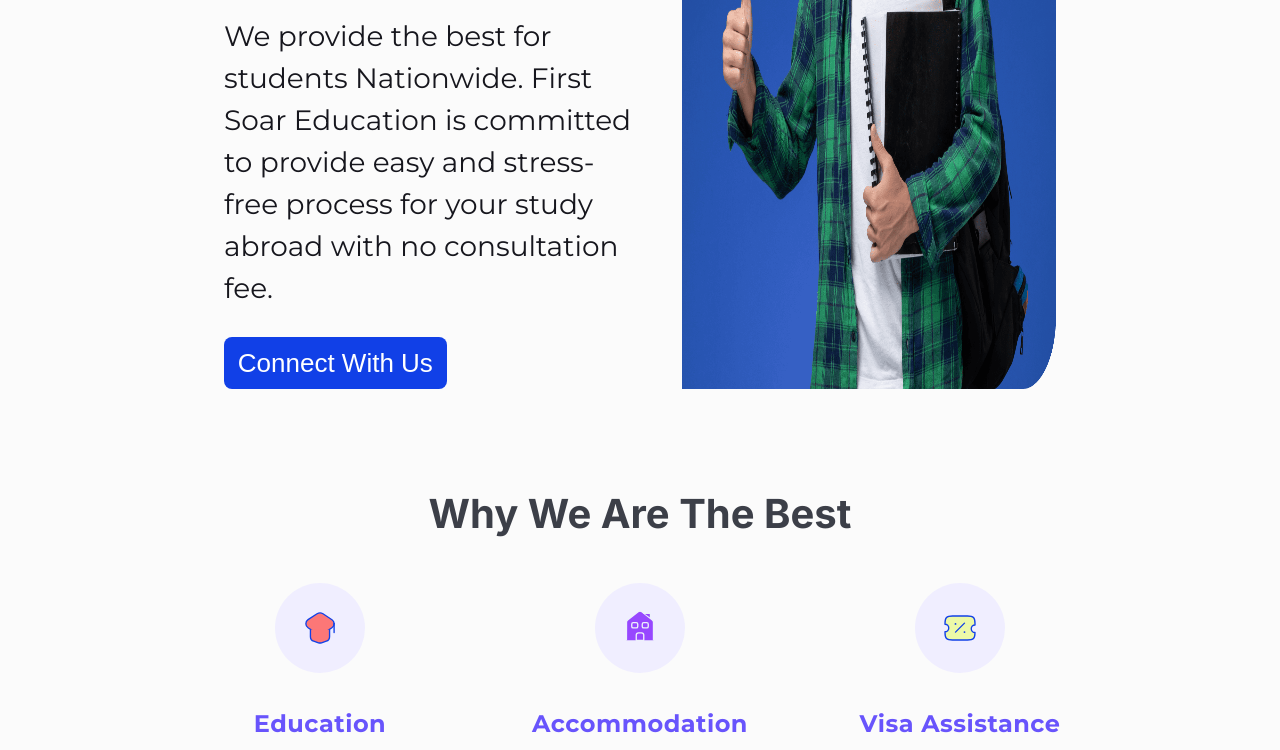
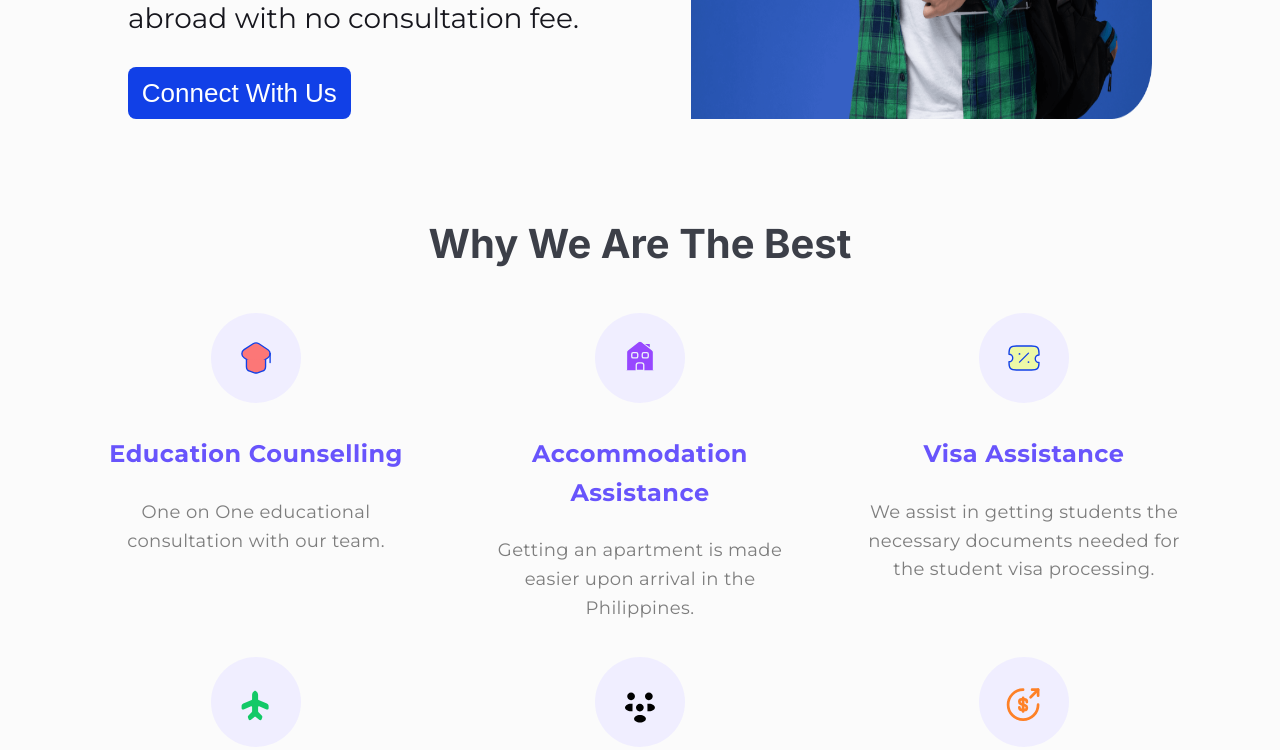
Before and after one commit to Hvnray/first-soar-education, a Next.js app: page / in a window 1280 px wide. Shown: the part 2000-2750 px from the top of the page. Built offline with nearby package versions, Linux system fonts and the light colour scheme; no server answers.

Commit message:
increase width of homepage sections by 90%

```diff
--- a/components/contact-us/Section1.tsx
+++ b/components/contact-us/Section1.tsx
@@ -162,10 +162,10 @@ const Section1 = () => {
             </a>
             <br />
             <a
-              href="mailto:Firstsoareducation@gmail.com"
+              href="mailto:firstsoareducation@gmail.com"
               className={styles.contactUsEmail}
             >
-              Firstsoareducation@gmail.com
+              firstsoareducation@gmail.com
             </a>
           </address>
           <div className={styles.socialMedia}>
--- a/styles/contact-us/section1.module.scss
+++ b/styles/contact-us/section1.module.scss
@@ -210,7 +210,7 @@
 
 @media only screen and (max-width: 1500px) {
   .section {
-    padding: 2rem 1rem 0;
+    padding: 2rem 0 4rem 0;
 
     .header,
     .card {
--- a/styles/home/section1.module.scss
+++ b/styles/home/section1.module.scss
@@ -2,7 +2,7 @@
   display: flex;
   width: 75%;
   justify-content: space-between;
-  max-width: 75%;
+  max-width: 1440px;
   margin: 0 auto;
   margin-bottom: 2rem;
   margin-top: 4.5rem;
--- a/styles/home/section2.module.scss
+++ b/styles/home/section2.module.scss
@@ -1,8 +1,8 @@
 .section {
   display: flex;
-  width: 85%;
+  width: 90%;
   justify-content: space-between;
-  max-width: 75%;
+  max-width: 1440px;
   margin: 0 auto;
   padding: 0 4rem;
 
--- a/styles/home/section3.module.scss
+++ b/styles/home/section3.module.scss
@@ -1,6 +1,7 @@
 .section {
   display: flex;
-  width: 75%;
+  width: 90%;
+  max-width: 1440px;
   justify-content: space-between;
   margin: 0 auto;
   margin-bottom: 1rem;
@@ -107,6 +108,7 @@ button.connect {
 
       .image {
         vertical-align: bottom;
+        object-fit: cover;
       }
 
       button.connect {
--- a/styles/home/section4.module.scss
+++ b/styles/home/section4.module.scss
@@ -1,6 +1,6 @@
 .section {
-  width: 75%;
-  max-width: 75%;
+  width: 90%;
+  max-width: 1440px;
   margin: 0 auto;
   h2 {
     text-align: center;
--- a/styles/home/section5.module.scss
+++ b/styles/home/section5.module.scss
@@ -1,8 +1,8 @@
 .section {
   display: flex;
-  width: 75%;
+  width: 90%;
   justify-content: space-between;
-  max-width: 75%;
+  max-width: 140px;
   margin: 0 auto;
   margin-bottom: 2rem;
   padding: 0 4rem;
--- a/styles/home/section6.module.scss
+++ b/styles/home/section6.module.scss
@@ -1,6 +1,6 @@
 .section {
-  width: 75%;
-  max-width: 75%;
+  width: 90%;
+  max-width: 1440px;
   margin: 0 auto;
   margin-bottom: 2rem;
 
--- a/styles/home/section7.module.scss
+++ b/styles/home/section7.module.scss
@@ -1,6 +1,6 @@
 .section {
-  width: 75%;
-  max-width: 75%;
+  width: 90%;
+  max-width: 1440px;
   margin: 0 auto;
   // min-height: 30vh;
   margin-bottom: 2rem;
--- a/styles/home/section8.module.scss
+++ b/styles/home/section8.module.scss
@@ -1,6 +1,6 @@
 .section {
-  width: 75%;
-  max-width: 75%;
+  width: 90%;
+  max-width: 1440px;
   margin: 0 auto;
   h2 {
     text-align: center;
```
